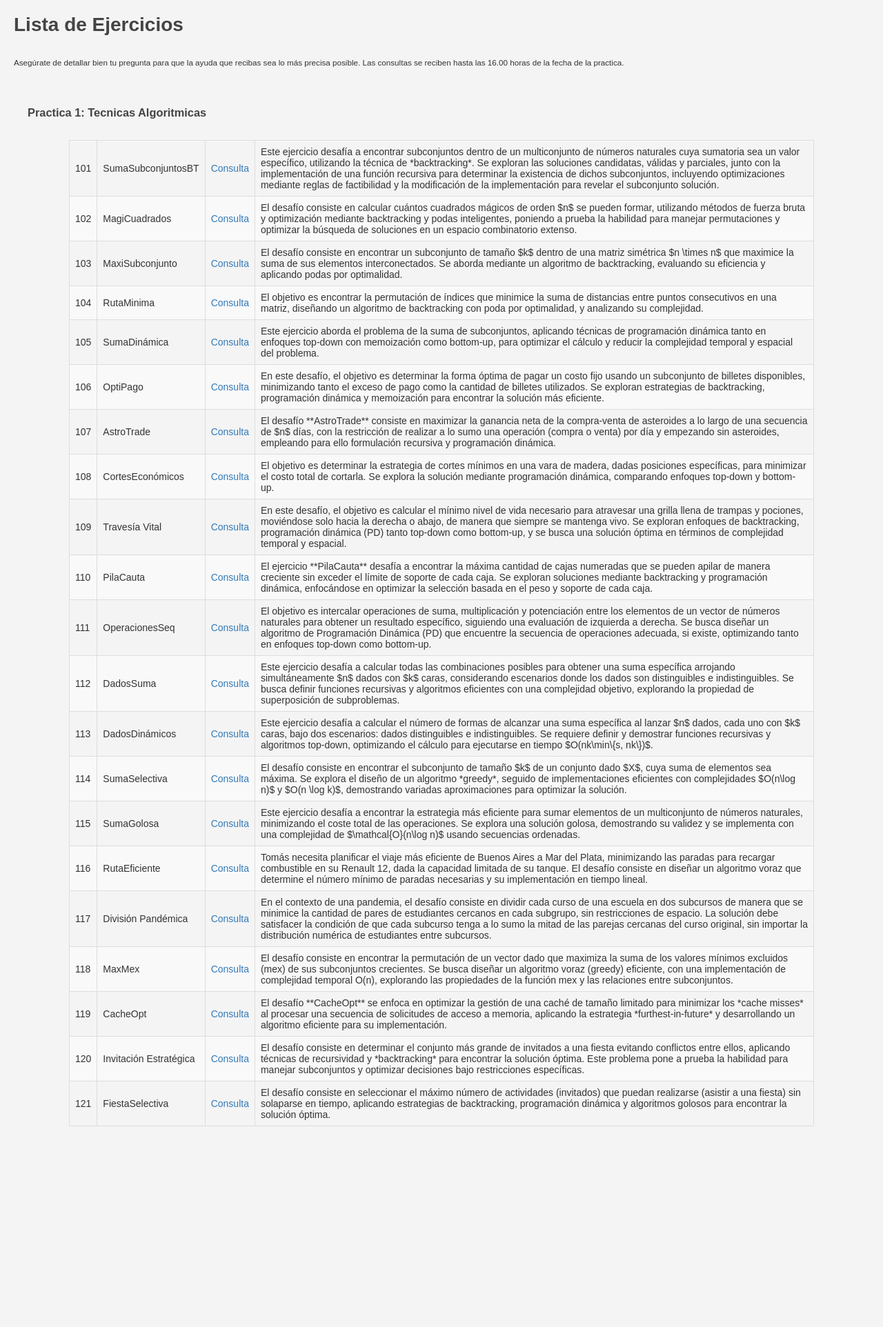
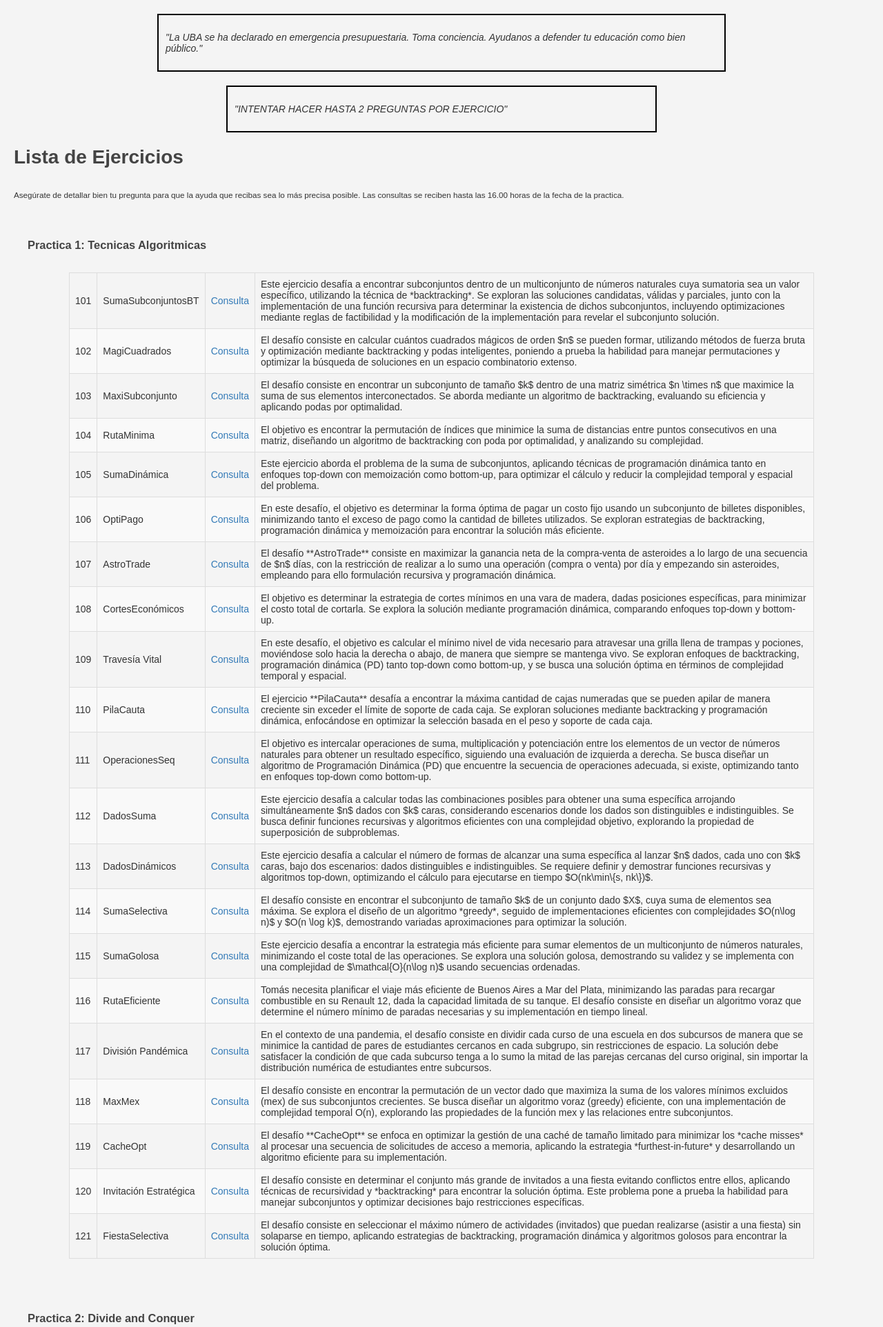
Before and after one commit to matuteiglesias/evaluar-app, a Flask app: page / in a window 1280 px wide. Shown: the top 1924 px of the page at 69% size. Before the commit the page ends 1633 px from the top, so only its background shows below. Run offline with Flask 3, Linux system fonts and the light colour scheme; the visitor is signed in with stand-in values (Sample User, id 1); some libraries are stand-ins or nearby versions.

Commit message:
updated templates

```diff
--- a/templates/confirmation.html
+++ b/templates/confirmation.html
@@ -32,7 +32,7 @@
             <p><strong>Número de consulta:</strong> {{ session['ticket_details']['ticket_id'] }}</p>
             <p><strong>Ejercicio:</strong> {{ session['ticket_details']['exerciseId'] }}</p>
             <p><strong>Consulta:</strong> "{{ session['ticket_details']['question'] }}"</p>
-            <p><strong>Docente asignado:</strong> {{ session['ticket_details']['teacher_name'] }}</p>
+            <!-- <p><strong>Docente asignado:</strong> {{ session['ticket_details']['teacher_name'] }}</p> -->
             <p>Te esperamos el miércoles de 17:00 a 22:00.</p>
             <p class="lead">
                 <a class="btn btn-primary btn-lg" href="/" role="button">Volver al Inicio</a>
--- a/templates/index.html
+++ b/templates/index.html
@@ -44,8 +44,21 @@
 
 
 <body>
+
+
+    <!-- Notice -->
+    <div class="emergency-notice" style="border: 2px solid #000; padding: 10px; margin-bottom: 20px; max-width: 800px; margin-left: auto; margin-right: auto;">
+        <p style="font-style: italic;">"La UBA se ha declarado en emergencia presupuestaria. Toma conciencia. Ayudanos a defender tu educación como bien público."</p>
+    </div>
+
+
+    <!-- Notice -->
+    <div class="emergency-notice" style="border: 2px solid #000; padding: 10px; margin-bottom: 20px; max-width: 600px; margin-left: auto; margin-right: auto;">
+        <p style="font-style: italic;">"INTENTAR HACER HASTA 2 PREGUNTAS POR EJERCICIO"</p>
+    </div>
+
+
     <h1>Lista de Ejercicios</h1>
-
 
     <!-- General Instructions -->
     <p><small>Asegúrate de detallar bien tu pregunta para que la ayuda que recibas sea lo más precisa posible.
@@ -63,15 +76,15 @@
     </section>
 
 
-    <!-- Las secciones se descomentaran cuando llegue su fecha. -->
-    <!--
-
-
     <section id="Section2">
         <h3>Practica 2: Divide and Conquer</h3>
         <table class="exerciseTable" id="section2Table">
         </table>
     </section>
+
+
+    <!-- Las secciones se descomentaran cuando llegue su fecha. -->
+    <!--
 
     <section id="Section3">
         <h3>Practica 3: Algoritmos en Grafos</h3>
```
